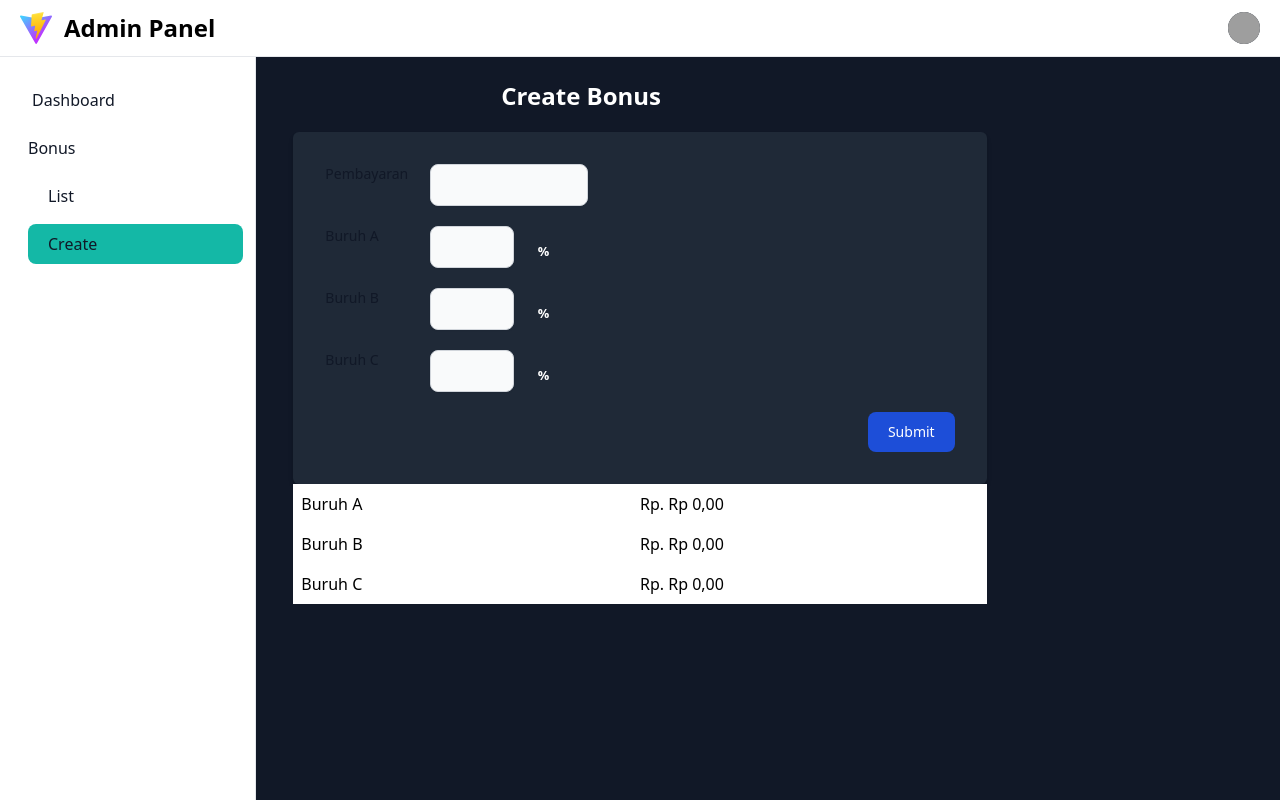
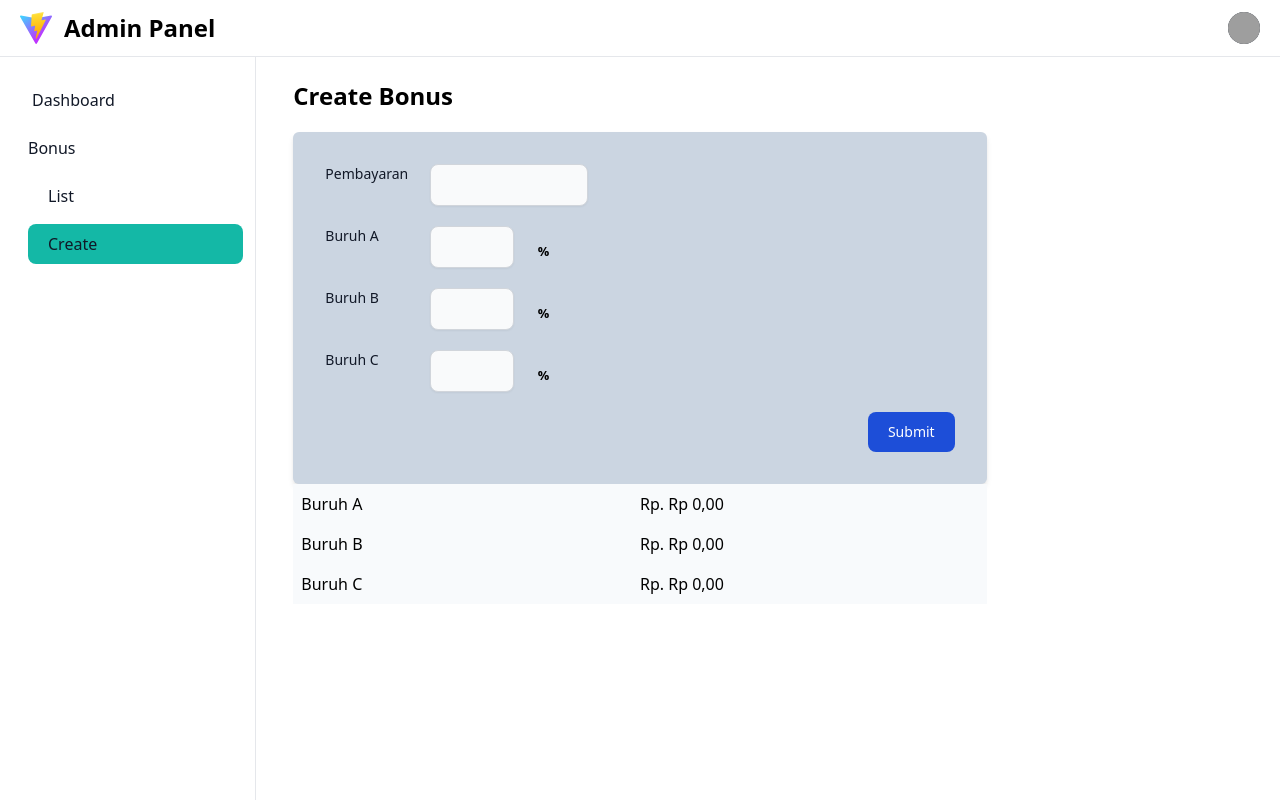
Before and after one commit to fihriaziz/vue-test, a Vue app: page /create/bonus in a window 1280 px wide. Built offline with nearby package versions, Linux system fonts and the light colour scheme; sample sign-in values are in the browser's storage; grey boxes are pictures that could not be loaded.

Commit message:
refactor: design when mode dark mode

```diff
--- a/src/views/bonus/create.vue
+++ b/src/views/bonus/create.vue
@@ -1,8 +1,8 @@
 <template>
   <Auth>
     <div class="w-2/3 mx-auto p-5 pl-0 sm:p-20 mt-16 sm:mt-0">
-        <h3 class="text-xl sm:text-2xl font-semibold text-center text-white sm:text-left sm:ml-52">Create Bonus</h3>
-            <form class="bg-gray-800 p-8 rounded-md shadow-md mt-5" @submit.prevent="submitBonus">
+        <h3 class="text-xl sm:text-2xl font-semibold text-center text-black dark:text-white sm:text-left">Create Bonus</h3>
+            <form class="bg-slate-300 dark:bg-gray-800 p-8 rounded-md shadow-md mt-5" @submit.prevent="submitBonus">
                 <div class="mb-5 grid grid-cols-2">
                     <div class="flex">
                         <label for="pembayaran" class="block w-1/3 mb-2 text-sm font-medium text-gray-900 dark:text-white">Pembayaran</label>
@@ -14,28 +14,28 @@
                         <label for="buruhA" class="block w-2/3 mb-2 text-sm font-medium text-gray-900 dark:text-white">Buruh A</label>
                         <input type="text" v-model="form.presentasiA" id="buruhA" class="shadow-sm mr-4 bg-gray-50 border border-gray-300 text-gray-900 text-sm rounded-lg focus:ring-blue-500 focus:border-blue-500 focus:outline-none block w-1/2 p-2.5 dark:bg-gray-700 dark:border-gray-600 dark:placeholder-gray-400 dark:text-white dark:focus:ring-blue-500 dark:focus:border-blue-500 dark:shadow-sm-light" required />
                     </div>
-                    <small class="text-white font-bold mt-4">%</small>
+                    <small class="dark:text-white font-bold mt-4 text-black">%</small>
                 </div>
                 <div class="mb-5 grid grid-cols-3 gap-2">
                     <div class="flex">
                         <label for="buruhB" class="block w-2/3 mb-2 text-sm font-medium text-gray-900 dark:text-white">Buruh B</label>
                         <input type="text" v-model="form.presentasiB" id="buruhB" class="shadow-sm mr-4 bg-gray-50 border border-gray-300 text-gray-900 text-sm rounded-lg focus:ring-blue-500 focus:border-blue-500 focus:outline-none block w-1/2 p-2.5 dark:bg-gray-700 dark:border-gray-600 dark:placeholder-gray-400 dark:text-white dark:focus:ring-blue-500 dark:focus:border-blue-500 dark:shadow-sm-light" required />
                     </div>
-                    <small class="text-white font-bold mt-4">%</small>
+                    <small class="dark:text-white font-bold mt-4 text-black">%</small>
                 </div>
                 <div class="mb-5 grid grid-cols-3 gap-2">
                     <div class="flex">
                         <label for="buruhC" class="block w-2/3 mb-2 text-sm font-medium text-gray-900 dark:text-white">Buruh C</label>
                         <input type="text" v-model="form.presentasiC" id="buruhC" class="shadow-sm mr-4 bg-gray-50 border border-gray-300 text-gray-900 text-sm rounded-lg focus:ring-blue-500 focus:border-blue-500 focus:outline-none block w-1/2 p-2.5 dark:bg-gray-700 dark:border-gray-600 dark:placeholder-gray-400 dark:text-white dark:focus:ring-blue-500 dark:focus:border-blue-500 dark:shadow-sm-light" required />
                     </div>
-                    <small class="text-white font-bold mt-4">%</small>
+                    <small class="dark:text-white font-bold mt-4 text-black">%</small>
                 </div>
                 <div class="flex justify-end">
                     <button type="submit" class="text-white bg-blue-700 hover:bg-blue-800 focus:ring-4 focus:outline-none focus:ring-blue-300 font-medium rounded-lg text-sm px-5 py-2.5 text-center dark:bg-blue-600 dark:hover:bg-blue-700 dark:focus:ring-blue-800" id="submit">Submit</button>
                 </div>
             </form>
 
-            <div class="w-full flex p-2 bg-white">
+            <div class="w-full flex p-2 bg-slate-50 dark:bg-white">
                 <div class="w-1/2 shadow-2xl">
                    <p>Buruh A</p>
                 </div>
@@ -43,7 +43,7 @@
                     <p>Rp. {{ formatRupiah((form.presentasiA * form.pembayaran) / 100) }}</p>
                 </div>
             </div>
-            <div class="w-full flex p-2 bg-white">
+            <div class="w-full flex p-2 bg-slate-50 dark:bg-white">
                 <div class="w-1/2 shadow-2xl">
                    <p>Buruh B</p>
                 </div>
@@ -51,7 +51,7 @@
                    <p>Rp. {{ formatRupiah((form.presentasiB * form.pembayaran) / 100) }}</p>
                 </div>
             </div>
-            <div class="w-full flex p-2 bg-white">
+            <div class="w-full flex p-2 bg-slate-50 dark:bg-white">
                 <div class="w-1/2 shadow-2xl">
                    <p>Buruh C</p>
                 </div>
--- a/src/views/bonus/index.vue
+++ b/src/views/bonus/index.vue
@@ -1,10 +1,10 @@
 <template>
   <Auth>
     <div class="p-4 sm:p-20 sm:ml-52 items-center text-center shadow-sm mt-6 sm:mt-0 min-h-screen">
-        <h3 class="text-2xl mt-10 sm:mt-4 sm:mb-3 font-semibold text-center sm:text-left text-white">Tabel Bonus</h3>
+        <h3 class="text-2xl mt-10 sm:mt-4 sm:mb-3 font-semibold text-center sm:text-left text-black dark:text-white">Tabel Bonus</h3>
         <div class="relative overflow-x-auto shadow-md rounded-md mt-5">
             <table class="w-full text-sm text-left rtl:text-right text-gray-500 dark:text-gray-400">
-                <thead class="text-xs text-gray-700 uppercase bg-gray-50 dark:bg-gray-700 dark:text-gray-400">
+                <thead class="text-xs text-gray-700 uppercase bg-gray-800 dark:bg-gray-700 dark:text-gray-400">
                     <tr>
                         <th scope="col" class="px-6 py-3 text-white">
                             Buruh A
@@ -21,7 +21,7 @@
                     </tr>
                 </thead>
                 <tbody v-for="bonus in bonuses" :key="bonus.id">
-                    <tr class="odd:bg-white odd:dark:bg-slate-800 even:bg-gray-50 even:dark:bg-gray-800 border-b dark:border-gray-700">
+                    <tr class="odd:bg-slate-50 odd:dark:bg-slate-800 even:bg-gray-50 even:dark:bg-gray-800 border-b dark:border-gray-700">
                         <td class="px-6 py-4">
                             {{formatRupiah((bonus.presentasiA * bonus.pembayaran) / 100)}}
                         </td>
--- a/src/views/bonus/show.vue
+++ b/src/views/bonus/show.vue
@@ -1,10 +1,10 @@
 <template>
   <Auth>
     <div class="p-4 sm:p-20 sm:ml-52 items-center text-center shadow-sm mt-6 sm:mt-0 min-h-screen">
-        <h3 class="text-2xl mt-10 sm:mt-4 sm:mb-3 font-semibold text-center sm:text-left text-white">View Detail</h3>
+        <h3 class="text-2xl mt-10 sm:mt-4 sm:mb-3 font-semibold text-center sm:text-left text-black dark:text-white">View Detail</h3>
         <div class="relative overflow-x-auto shadow-md rounded-md mt-5">
             <table class="w-full text-sm text-left rtl:text-right text-gray-500 dark:text-gray-400">
-                <thead class="text-xs text-gray-700 uppercase bg-gray-50 dark:bg-gray-700 dark:text-gray-400">
+                <thead class="text-xs text-gray-700 uppercase bg-gray-800 dark:bg-gray-700 dark:text-gray-400">
                     <tr>
                         <th scope="col" class="px-6 py-3 text-white">
                             Pembayaran
@@ -21,7 +21,7 @@
                     </tr>
                 </thead>
                 <tbody>
-                    <tr class="odd:bg-white odd:dark:bg-slate-800 even:bg-gray-50 even:dark:bg-gray-800 border-b dark:border-gray-700">
+                    <tr class="odd:bg-slate-50 odd:dark:bg-slate-800 even:bg-gray-50 even:dark:bg-gray-800 border-b dark:border-gray-700">
                         <td class="px-6 py-4">
                             {{formatRupiah(bonus.pembayaran)}}
                         </td>
--- a/src/views/layouts/auth.vue
+++ b/src/views/layouts/auth.vue
@@ -3,7 +3,7 @@
     <Sidebar/>
     <div>
         <Navbar @toggle="showNav"/>
-        <div class="bg-gray-900 min-h-screen">
+        <div class="bg-white dark:bg-gray-900 min-h-screen">
             <slot/>
         </div>
     </div>
```
Also changed, not shown: src/views/bonus/edit.vue (+8 -8 lines).
